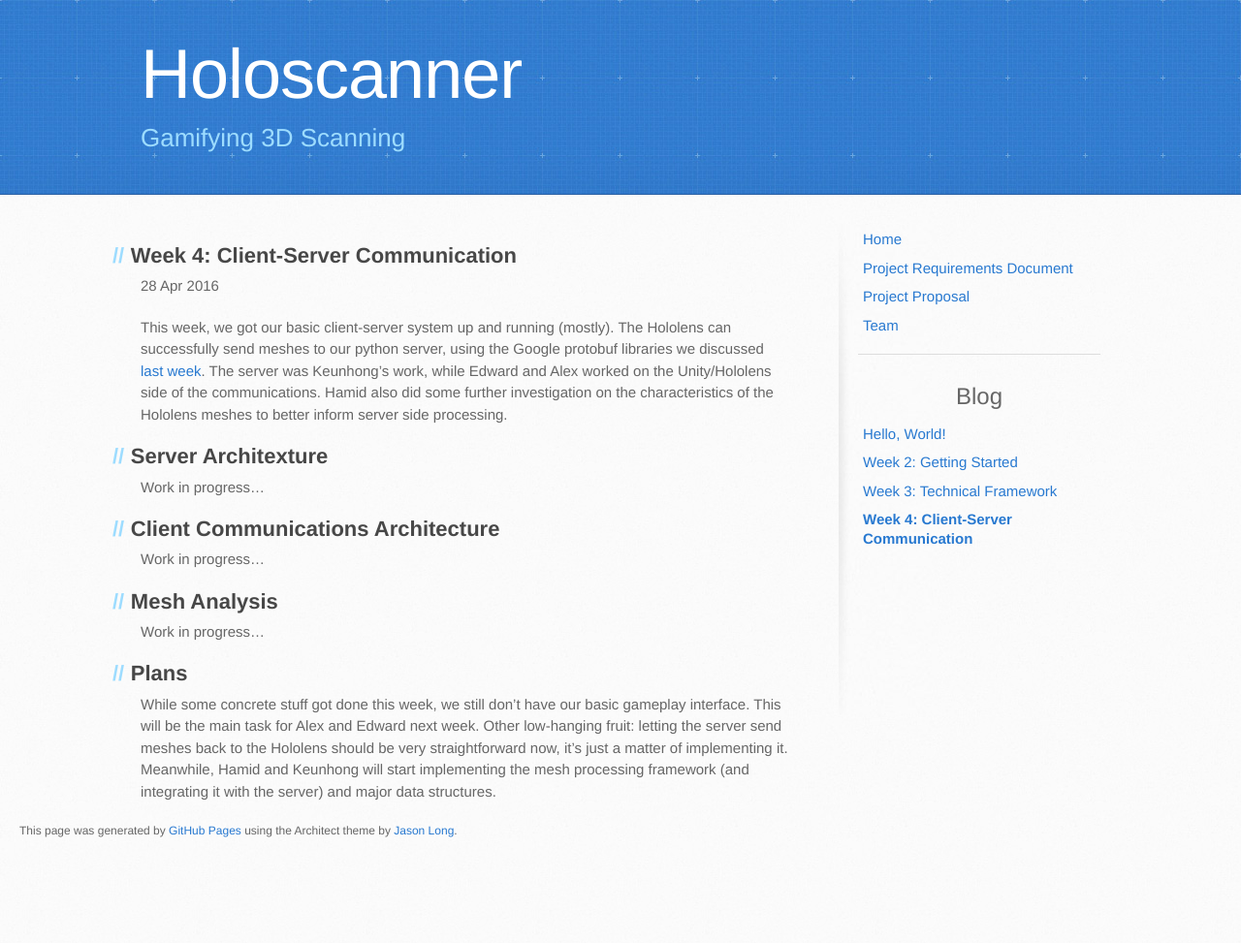
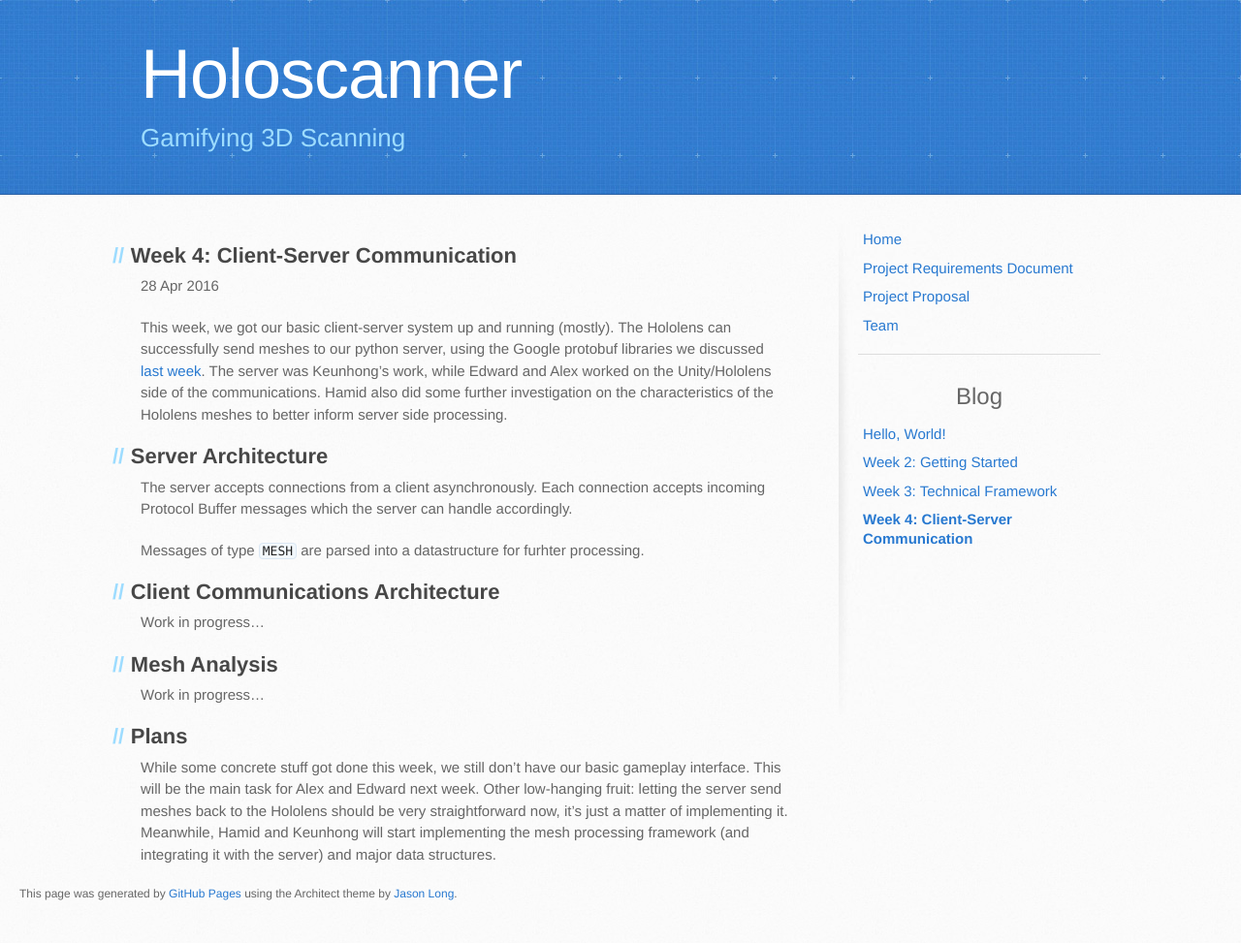
Before and after one commit to holoscanner/holoscanner.github.io, a Jekyll site: the page built from _posts/2016-04-28-week-4-clientserver-communication.md, in a window 1280 px wide. Shown: the whole page at 97% size. Built offline with Jekyll 4.4.1, drawn with Linux system fonts in a browser that asks for light colours; before the commit the page ends 908 px from its top, so only the background shows below that.

Commit message:
Update 2016-04-28-week-4-clientserver-communication.md

```diff
--- a/_posts/2016-04-28-week-4-clientserver-communication.md
+++ b/_posts/2016-04-28-week-4-clientserver-communication.md
@@ -6,9 +6,11 @@ title: "Week 4: Client-Server Communication"
 This week, we got our basic client-server system up and running (mostly). The Hololens can successfully send meshes to our python server, using the Google protobuf libraries we discussed [last week]({% post_url 2016-04-21-week-3-technical-framework %}). The server was Keunhong's work, while Edward and Alex worked on the Unity/Hololens side of the communications.
 Hamid also did some further investigation on the characteristics of the Hololens meshes to better inform server side processing.
 
-## Server Architexture
+## Server Architecture
 
-Work in progress...
+The server accepts connections from a client asynchronously. Each connection accepts incoming Protocol Buffer messages which the server can handle accordingly.
+
+Messages of type `MESH` are parsed into a datastructure for furhter processing.
 
 ## Client Communications Architecture
 
```
